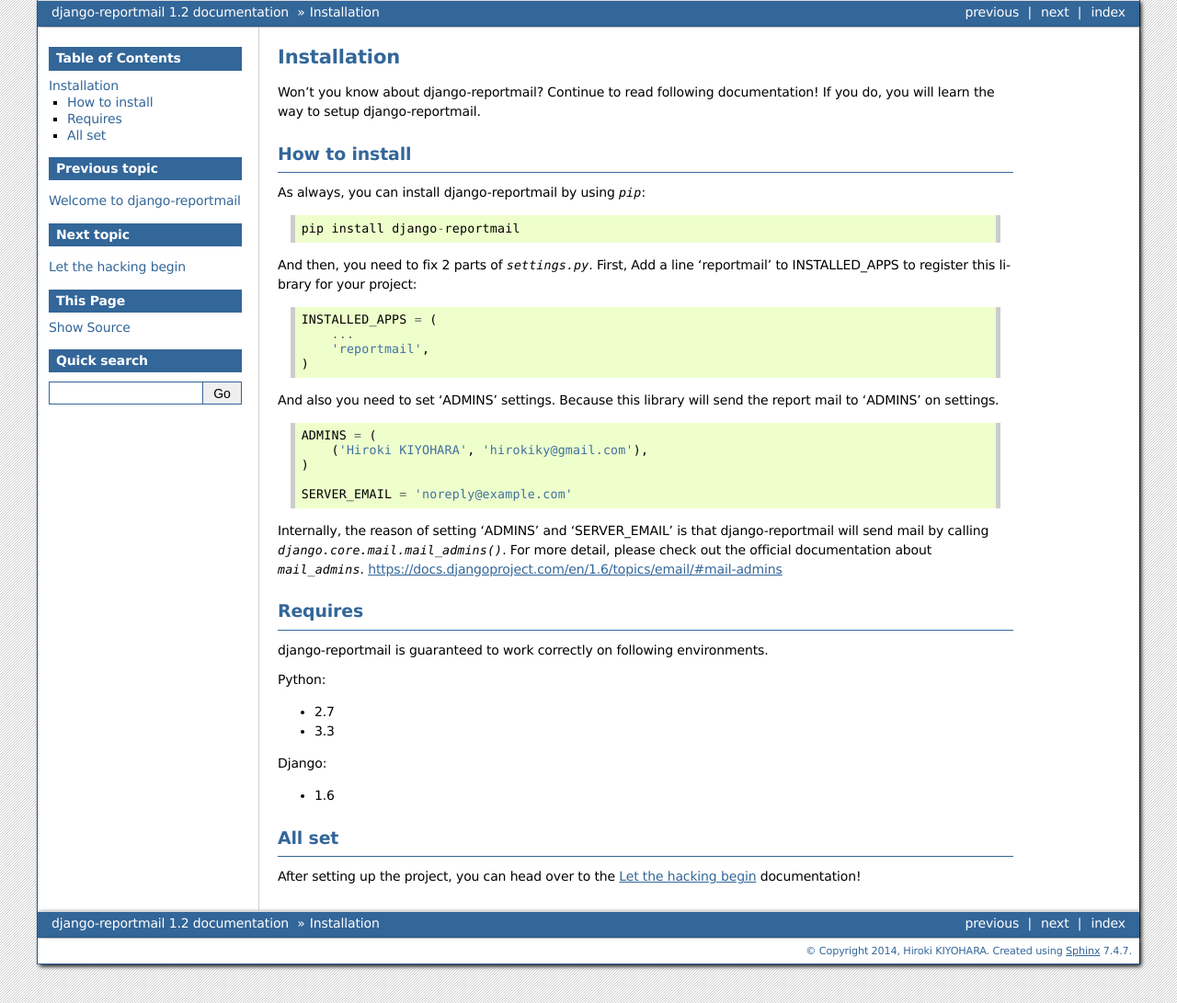
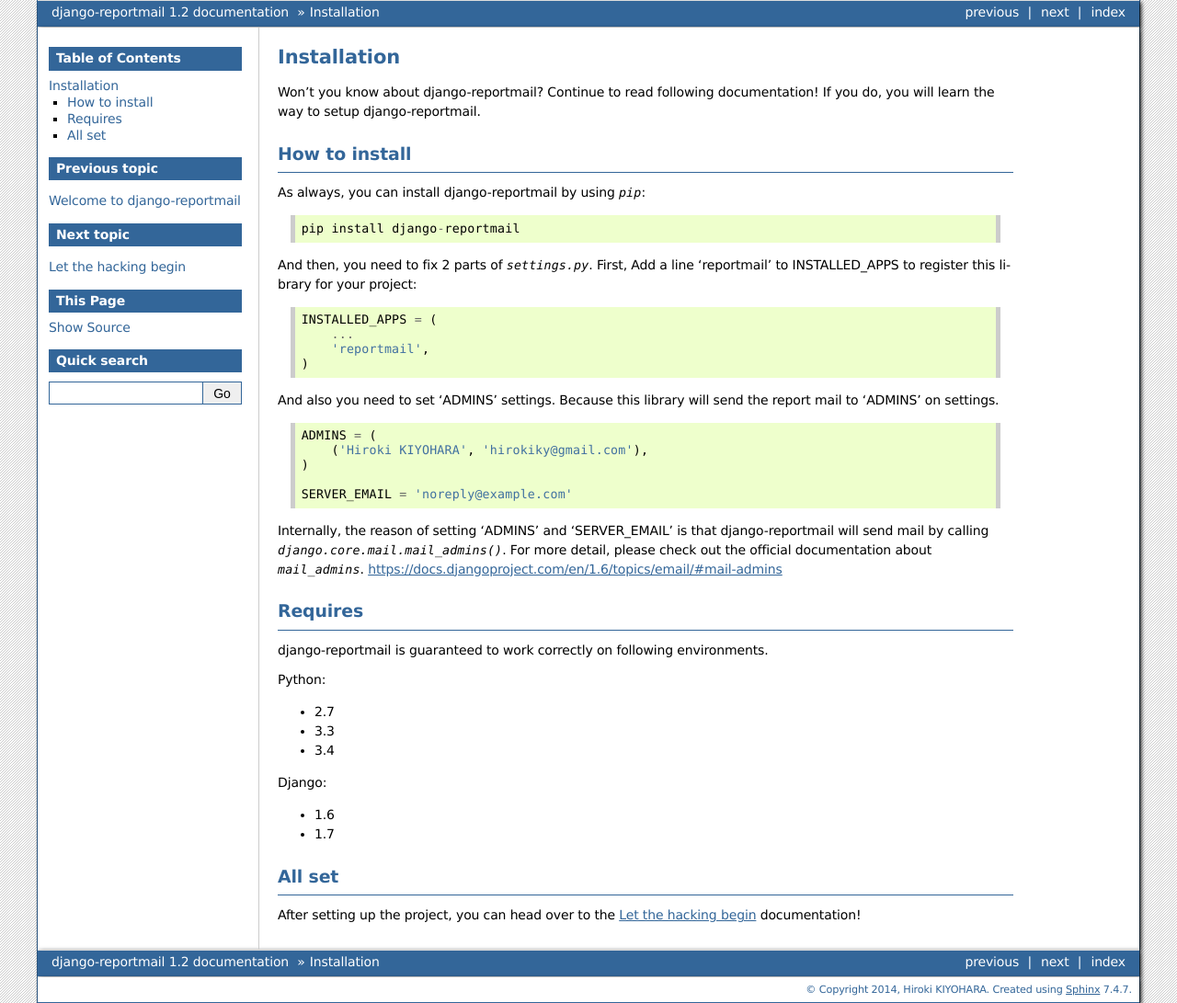
Before and after one commit to hirokiky/django-reportmail, a Sphinx documentation site: the page built from docs/source/installation.rst, in a window 1280 px wide. Shown: the whole page at 92% size. Built offline with Sphinx 7.4.7, drawn with Linux system fonts in a browser that asks for light colours.

Commit message:
Added tests for py34 and django17

```diff
--- a/docs/source/installation.rst
+++ b/docs/source/installation.rst
@@ -47,10 +47,12 @@ Python:
 
 * 2.7
 * 3.3
+* 3.4
 
 Django:
 
 * 1.6
+* 1.7
 
 All set
 -------
--- a/setup.py
+++ b/setup.py
@@ -26,7 +26,7 @@ setup(
         "Topic :: Internet :: WWW/HTTP :: WSGI :: Application",
         ],
     install_requires=[
-        'Django>=1.6,<1.7',
+        'Django>=1.6,<1.8',
     ],
     include_package_data=True,
     zip_safe=False,
```
Also changed, not shown: 1 other file.
